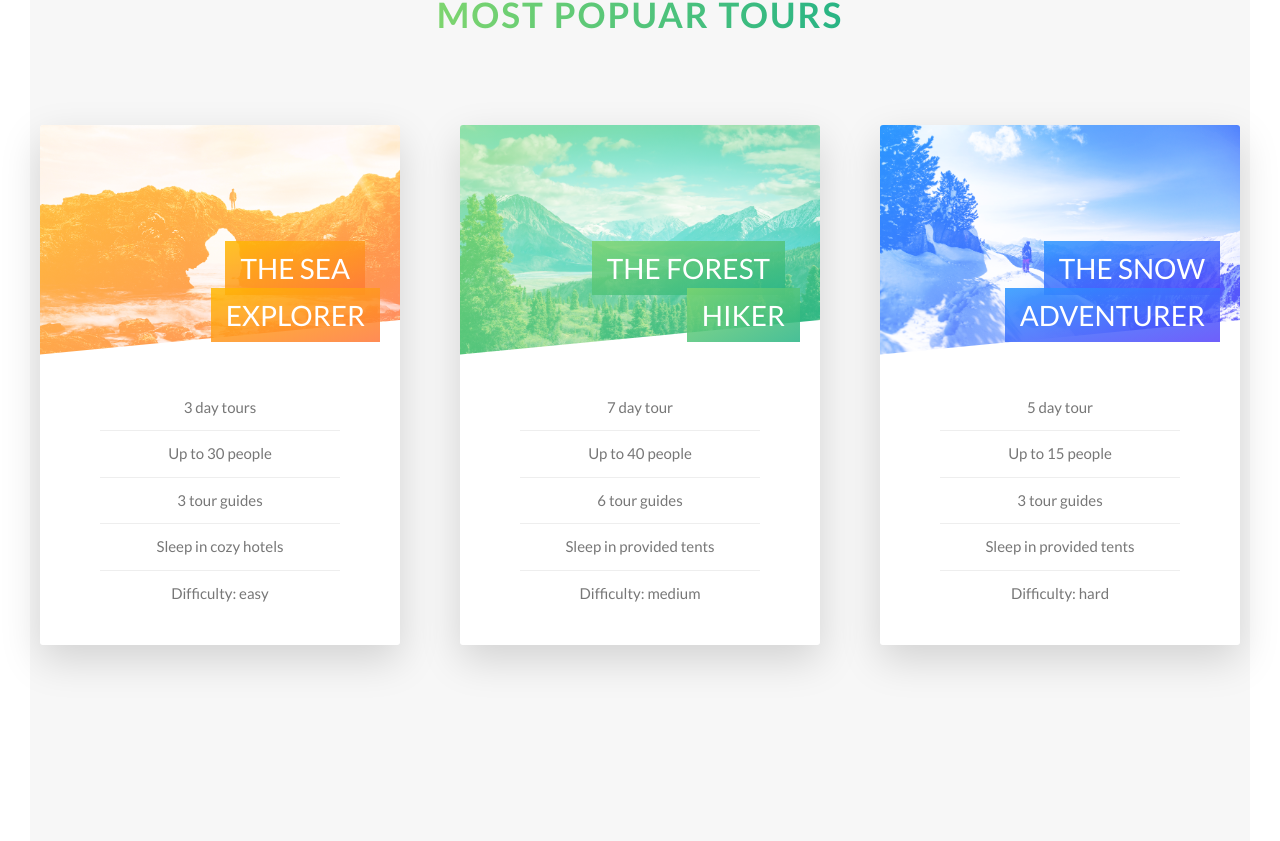
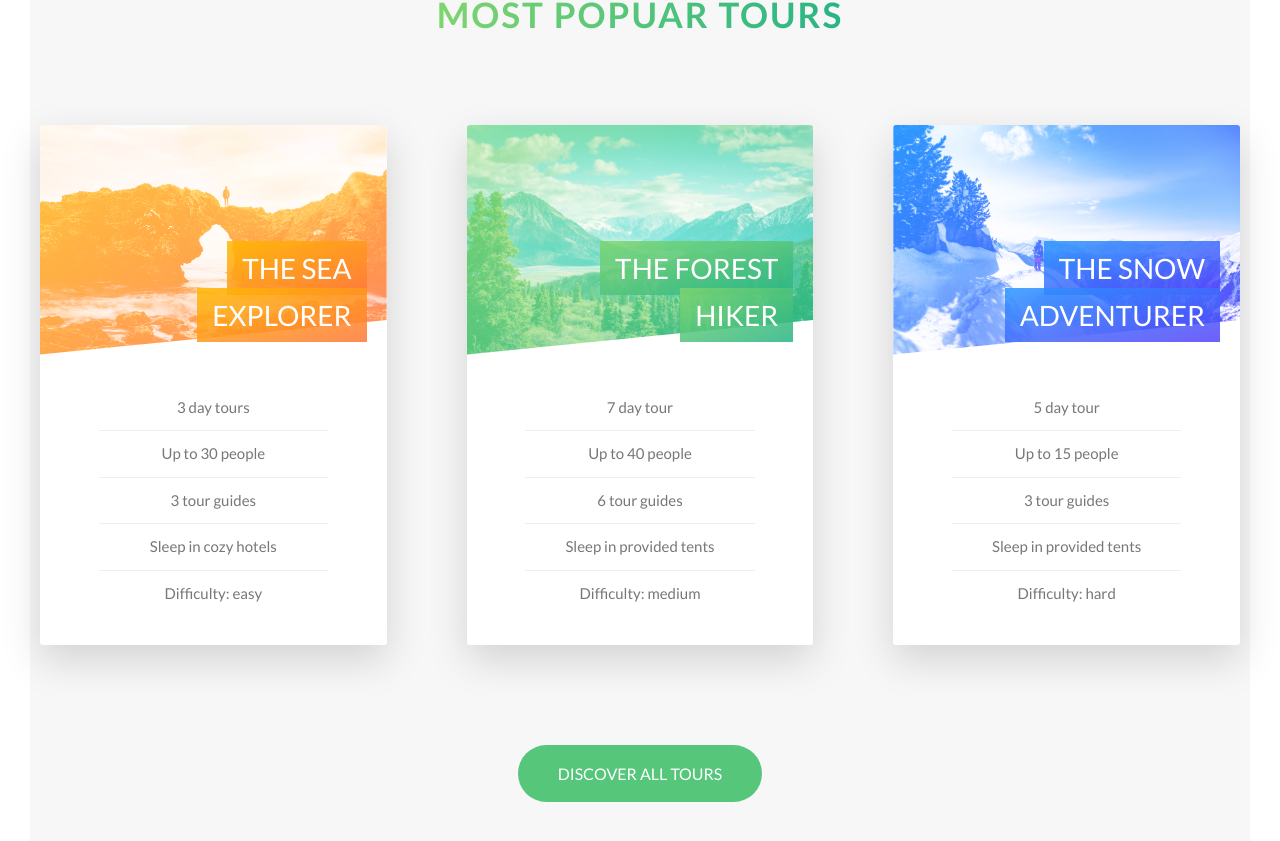
Before and after one commit to nemanjamalesija/Natours-SaSS, a React (Vite) app: page / in a window 1280 px wide. Shown: the part 2318-3159 px from the top of the page. Built offline with nearby package versions, Linux system fonts and the light colour scheme.

Commit message:
Complete tours section

```diff
--- a/src/css/index.css
+++ b/src/css/index.css
@@ -128,6 +128,15 @@ body {
   margin-bottom: 8rem;
 }
 
+.u-margin-top-huge {
+  margin-top: 10rem;
+}
+
+.container-align-text {
+  text-align: center;
+  grid-column: 1/span 3;
+}
+
 .section-about {
   background-color: #f7f7f7;
   padding: 25rem 0;
@@ -224,6 +233,12 @@ body {
 .btn-text:active {
   box-shadow: 0 0.5rem 1rem rgba(0, 0, 0, 0.15);
   transform: translateY(-2px);
+}
+
+.btn--green {
+  background-color: #55c67a;
+  text-align: center;
+  color: #fff;
 }
 
 .composition {
@@ -425,15 +440,13 @@ body {
   max-width: 120rem;
   margin: 0 auto;
 }
-
-.row-col-4 {
+.row__col--4 {
   grid-template-columns: repeat(4, 1fr);
-  gap: 6rem;
+  column-gap: 6rem;
 }
-
-.row-col-3 {
+.row__col--3 {
   grid-template-columns: repeat(3, 1fr);
-  gap: 6rem;
+  column-gap: 8rem;
 }
 
 /*# sourceMappingURL=index.css.map */
--- a/src/pages/Features.tsx
+++ b/src/pages/Features.tsx
@@ -1,7 +1,7 @@
 const Features = () => {
   return (
     <section className='section-features'>
-      <div className='row row-col-4'>
+      <div className='row row__col--4'>
         <div className='col-1-of-4'>
           <div className='feature-box'>
             <i className='feature-box__icon icon-basic-world'></i>
--- a/src/pages/Tours.tsx
+++ b/src/pages/Tours.tsx
@@ -8,10 +8,15 @@ const Tours = () => {
       <div className='u-center-text u-margin-bottom-big'>
         <h2 className='heading-secondary'>Most Popuar Tours</h2>
       </div>
-      <div className='row row-col-3'>
+      <div className='row row__col--3'>
         <SeaExplorer />
         <ForestHiker />
         <SnowAdventurer />
+        <div className='container-align-text u-margin-top-huge'>
+          <a href='#' className='btn btn--green'>
+            Discover all tours
+          </a>
+        </div>
       </div>
     </section>
   );
--- a/src/sass/base/_utilities.scss
+++ b/src/sass/base/_utilities.scss
@@ -12,3 +12,12 @@
 .u-margin-bottom-big {
   margin-bottom: 8rem;
 }
+
+.u-margin-top-huge {
+  margin-top: 10rem;
+}
+
+.container-align-text {
+  text-align: center;
+  grid-column: 1 / span 3;
+}
--- a/src/sass/components/_button.scss
+++ b/src/sass/components/_button.scss
@@ -79,3 +79,9 @@
     transform: translateY(-2px);
   }
 }
+
+.btn--green {
+  background-color: $color-primary;
+  text-align: center;
+  color: $color-white;
+}
--- a/src/sass/layout/_grid.scss
+++ b/src/sass/layout/_grid.scss
@@ -3,14 +3,14 @@
   grid-template-columns: 1fr 1fr;
   max-width: 120rem;
   margin: 0 auto;
+
+  &__col--4 {
+    grid-template-columns: repeat(4, 1fr);
+    column-gap: 6rem;
+  }
+
+  &__col--3 {
+    grid-template-columns: repeat(3, 1fr);
+    column-gap: 8rem;
+  }
 }
-
-.row-col-4 {
-  grid-template-columns: repeat(4, 1fr);
-  gap: 6rem;
-}
-
-.row-col-3 {
-  grid-template-columns: repeat(3, 1fr);
-  gap: 6rem;
-}
```
Also changed, not shown: 1 other file (tests, documents, lock files or other folders).
